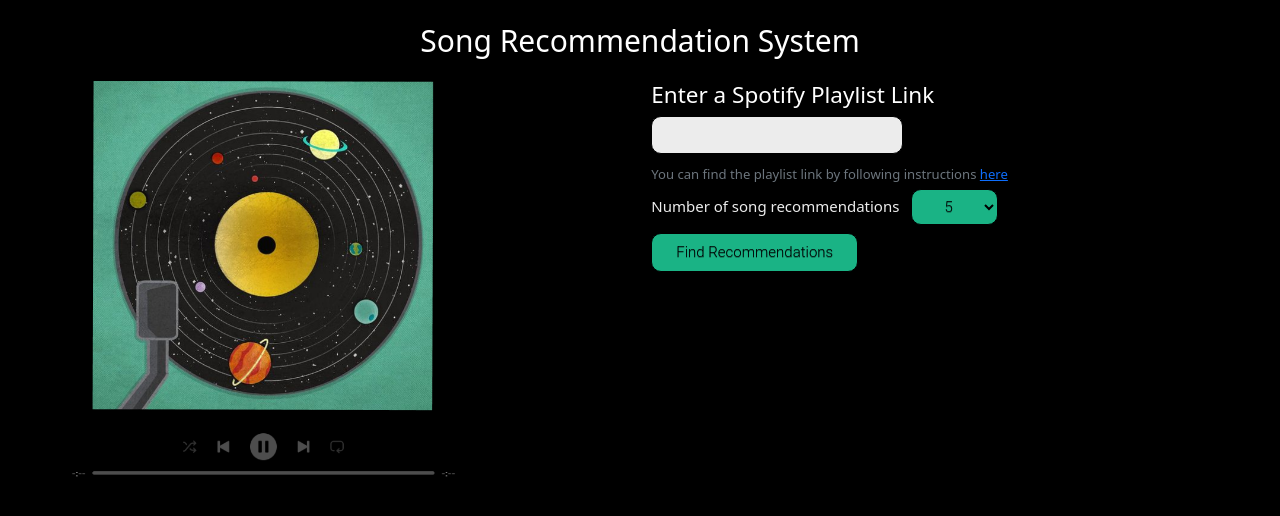
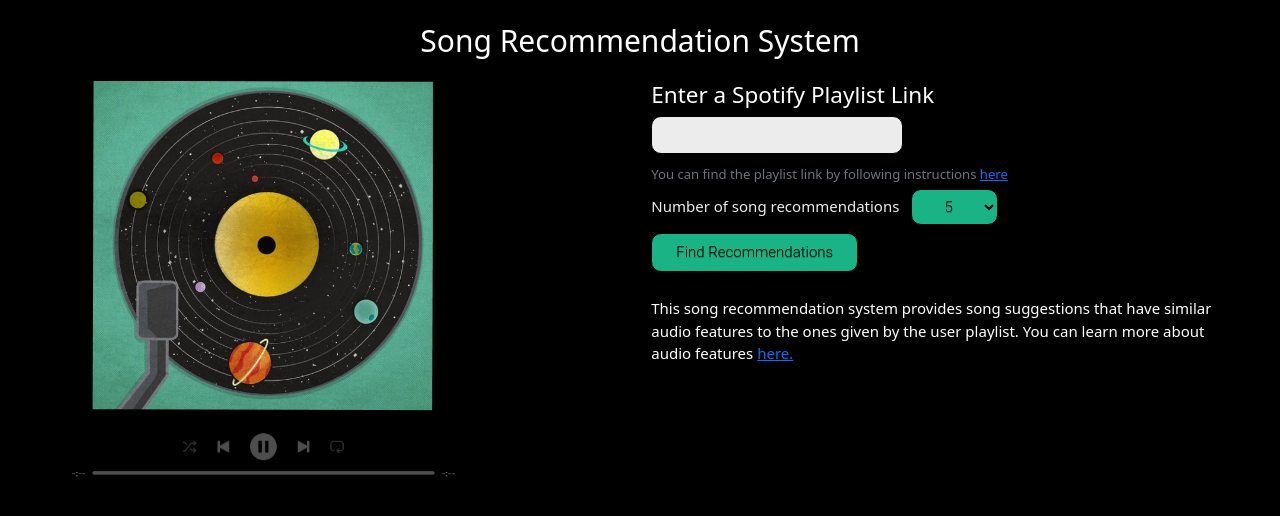
Before and after one commit to adrienneli104/music_recommender, a Python web app: template application/templates/home.html in a window 1280 px wide. Shown: the top 516 px of the page. Run offline with Jinja, Linux system fonts and the light colour scheme; the template is opened without the code that fills it, so the values that code supplies are empty; some libraries are stand-ins or nearby versions.

Commit message:
Home page explanation

```diff
--- a/application/templates/home.html
+++ b/application/templates/home.html
@@ -21,6 +21,12 @@
 				<div class="break"></div>
 			<input class='btn button1' form='form1' value='Find Recommendations' type="submit">
 		</form>
+		</br>
+		<p class='text-white'>This song recommendation system provides song suggestions that have similar audio features
+		   to the ones given by the user playlist. You can learn more about audio features
+		   <a href="https://developer.spotify.com/documentation/web-api/reference/get-audio-features" target="_blank">
+		   here. </a>
+		</p>
 	</div>
 </div>
 {% endblock %}
--- a/application/templates/results.html
+++ b/application/templates/results.html
@@ -9,7 +9,9 @@
                 <i class="bi bi-info-circle" data-container="body" data-toggle="popover" data-placement="left"
                         data-content="The similarity score measures how
                         similar the audio features of a song are to the playlist.
-                        A lower score indicates it's more similar. "></i>
+                        A lower score indicates it's more similar. Some audio
+                        features include danceability, acousticness, and tempo.
+                        These values are extracted via the Spotify API."></i>
             </th>
             </tr>
         </thead>
@@ -49,11 +51,13 @@
     </div>
 </div>
 <div class="col-lg pl-4">
+    <h2 id="inital" class="text-center text-white">Click On Songs To Visualize Audio Features</h2>
     <canvas id="myChart" width="400" height="400"></canvas>
 </div>
 
 <script>
     function viewSong(song) {
+        document.getElementById('inital').style.display = 'none';
         const ctx = document.getElementById('myChart').getContext('2d');
         const data = {
             labels: [
```
Also changed, not shown: 1 other file.
